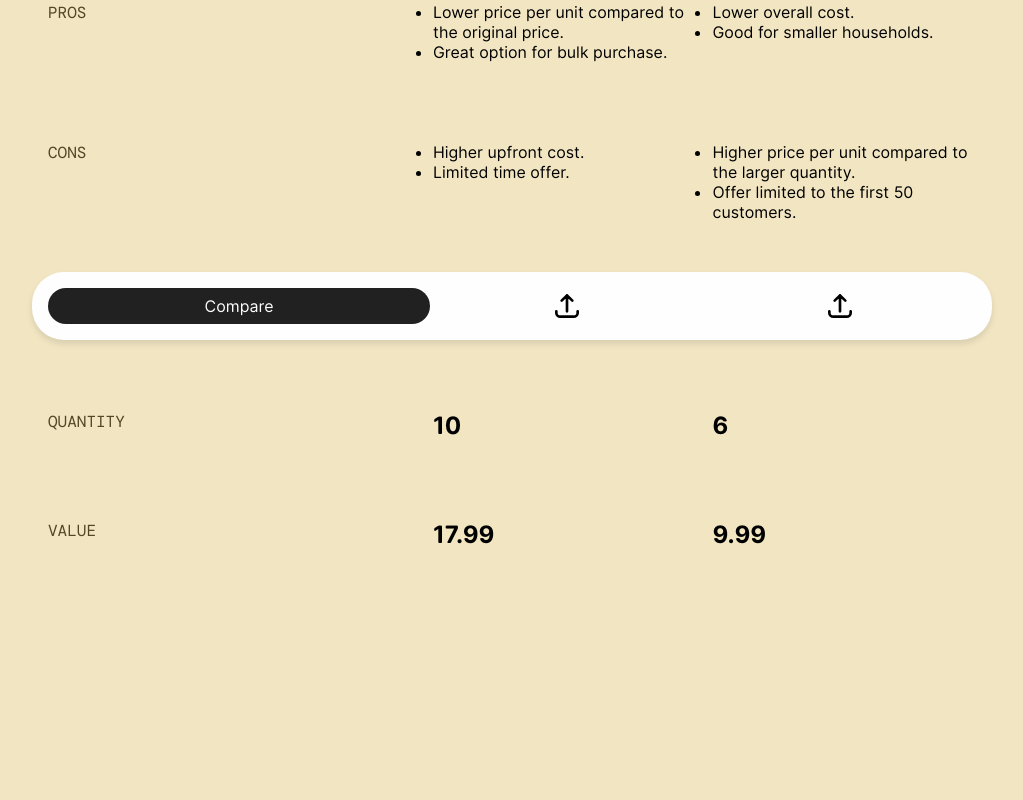
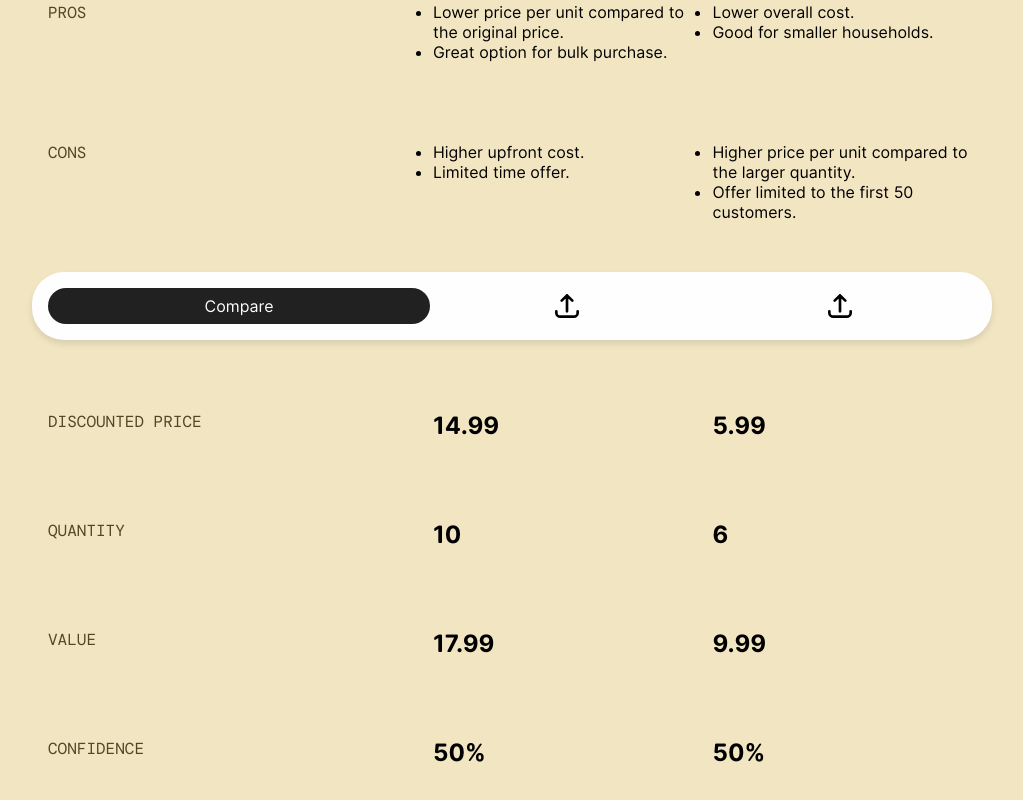
Before and after one commit to PatatoBit/thisorthat, a SvelteKit app: page /app in a window 1280 px wide. Shown: the part 460-1260 px from the top of the page, without its empty margins (128-1151 px from the left). Before the commit the page ends 1093 px from the top, so only its background shows below. Built offline with nearby package versions, Linux system fonts and the light colour scheme; a web font is replaced by a local one.

Commit message:
added confiden level

```diff
--- a/src/routes/app/+page.svelte
+++ b/src/routes/app/+page.svelte
@@ -46,6 +46,7 @@
 			await axios.post('/api/compare', { params: payload }).then((response) => {
 				try {
 					responseData = JSON.parse(response.data.message.content);
+					console.log(responseData);
 					loading = false;
 				} catch (error) {
 					console.log(response.data.message.content);
@@ -157,6 +158,10 @@
 			<h2>{responseData.products[0].price}</h2>
 			<h2>{responseData.products[1].price}</h2>
 
+			<p class="label">DISCOUNTED PRICE</p>
+			<h2>{responseData.products[0].discounted_price}</h2>
+			<h2>{responseData.products[1].discounted_price}</h2>
+
 			<p class="label">QUANTITY</p>
 			<h2>{responseData.products[0].quantity}</h2>
 			<h2>{responseData.products[1].quantity}</h2>
@@ -164,6 +169,14 @@
 			<p class="label">VALUE</p>
 			<h2>{responseData.products[0].price}</h2>
 			<h2>{responseData.products[1].price}</h2>
+
+			<p class="label">CONFIDENCE</p>
+			<h2 style="font-size: {3 * ((100 - responseData.recommend_meter) / 100)}rem;">
+				{100 - responseData.recommend_meter}%
+			</h2>
+			<h2 style="font-size: {3 * (responseData.recommend_meter / 100)}rem;">
+				{responseData.recommend_meter}%
+			</h2>
 		{/if}
 	</div>
 
```
